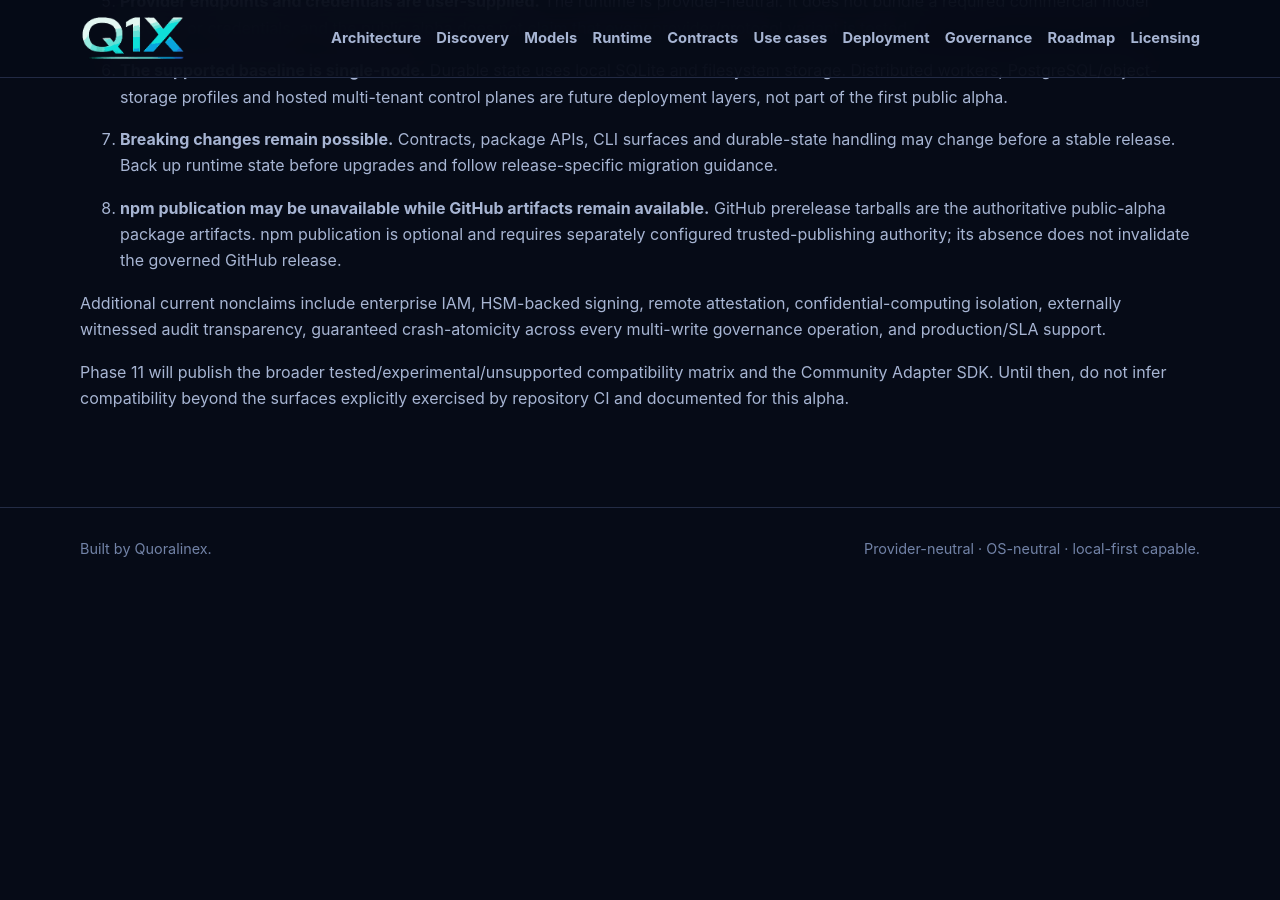
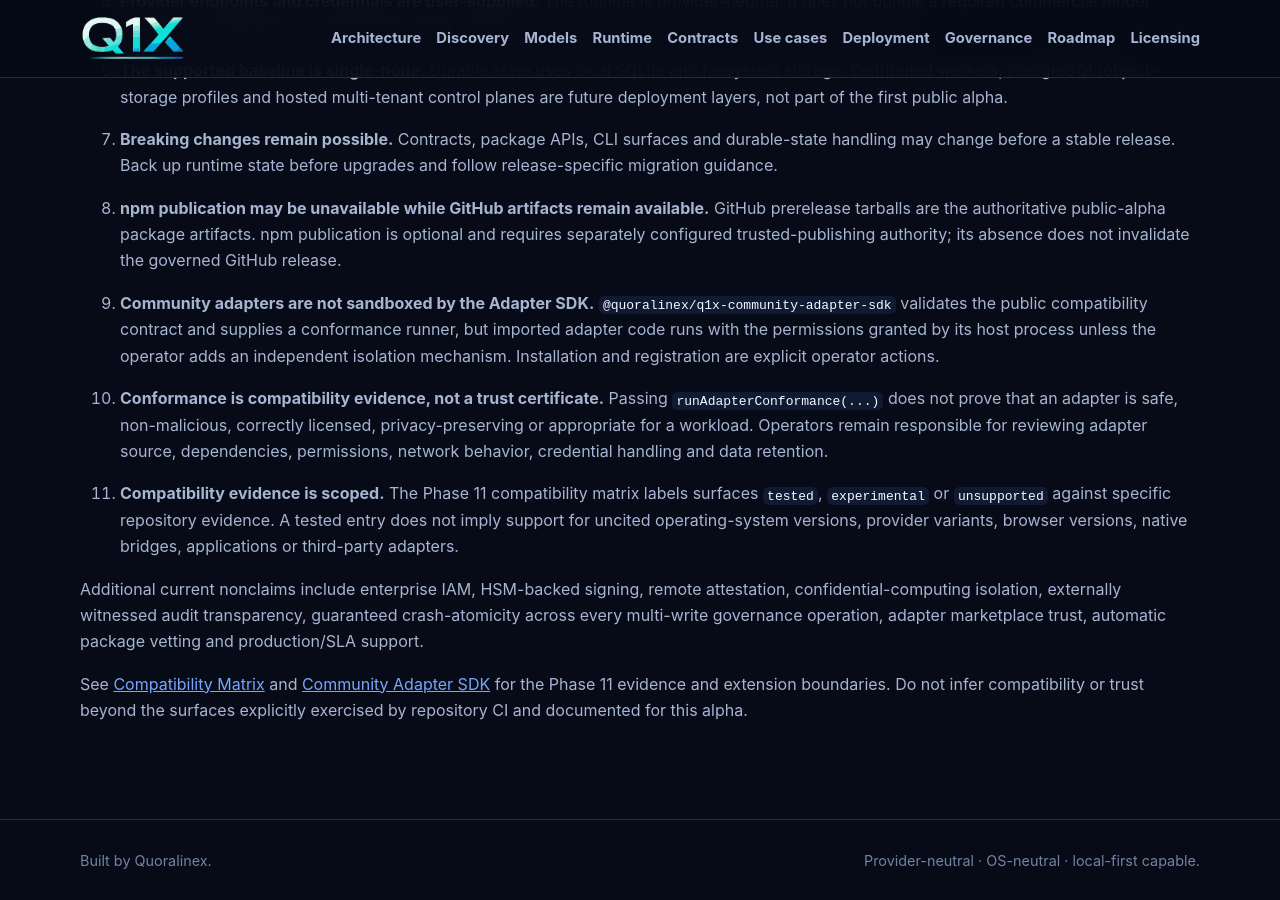
Before and after one commit to Quoralinex/q1x-community-orchestrator, a Jekyll site: the page built from docs/known-limitations.md, in a window 1280 px wide and 900 px high, scrolled down 622 px. Built offline with Jekyll 4.4.1, drawn with Linux system fonts in a browser that asks for light colours; our own code applies the rules of GitHub Pages for plain Markdown files; before the commit the page ends 1210 px from its top, so only the background shows below that.

Commit message:
docs: add Phase 11 adapter and compatibility limitations

```diff
--- a/docs/known-limitations.md
+++ b/docs/known-limitations.md
@@ -18,6 +18,12 @@ Q1X Community Orchestrator `0.1.0-alpha.1` is experimental software. The stateme
 
 8. **npm publication may be unavailable while GitHub artifacts remain available.** GitHub prerelease tarballs are the authoritative public-alpha package artifacts. npm publication is optional and requires separately configured trusted-publishing authority; its absence does not invalidate the governed GitHub release.
 
-Additional current nonclaims include enterprise IAM, HSM-backed signing, remote attestation, confidential-computing isolation, externally witnessed audit transparency, guaranteed crash-atomicity across every multi-write governance operation, and production/SLA support.
+9. **Community adapters are not sandboxed by the Adapter SDK.** `@quoralinex/q1x-community-adapter-sdk` validates the public compatibility contract and supplies a conformance runner, but imported adapter code runs with the permissions granted by its host process unless the operator adds an independent isolation mechanism. Installation and registration are explicit operator actions.
 
-Phase 11 will publish the broader tested/experimental/unsupported compatibility matrix and the Community Adapter SDK. Until then, do not infer compatibility beyond the surfaces explicitly exercised by repository CI and documented for this alpha.
+10. **Conformance is compatibility evidence, not a trust certificate.** Passing `runAdapterConformance(...)` does not prove that an adapter is safe, non-malicious, correctly licensed, privacy-preserving or appropriate for a workload. Operators remain responsible for reviewing adapter source, dependencies, permissions, network behavior, credential handling and data retention.
+
+11. **Compatibility evidence is scoped.** The Phase 11 compatibility matrix labels surfaces `tested`, `experimental` or `unsupported` against specific repository evidence. A tested entry does not imply support for uncited operating-system versions, provider variants, browser versions, native bridges, applications or third-party adapters.
+
+Additional current nonclaims include enterprise IAM, HSM-backed signing, remote attestation, confidential-computing isolation, externally witnessed audit transparency, guaranteed crash-atomicity across every multi-write governance operation, adapter marketplace trust, automatic package vetting and production/SLA support.
+
+See [Compatibility Matrix](compatibility-matrix.md) and [Community Adapter SDK](community-adapter-sdk.md) for the Phase 11 evidence and extension boundaries. Do not infer compatibility or trust beyond the surfaces explicitly exercised by repository CI and documented for this alpha.
```
